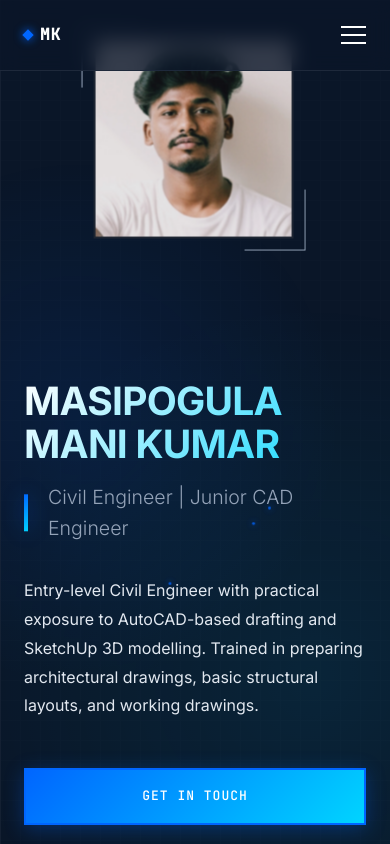
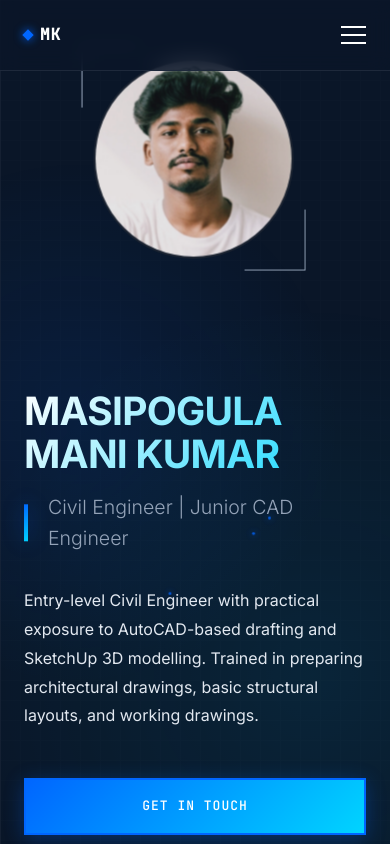
Before and after one commit to masipogulamani123-coder/Portfolio, a plain HTML site: page index.html in a window 390 px wide. Shown: the top 844 px of the page. Drawn offline with Linux system fonts and the light colour scheme.

Commit message:
Update index.html

```diff
--- a/index.html
+++ b/index.html
@@ -542,6 +542,7 @@
             border: 2px solid var(--blueprint-line);
             filter: grayscale(20%) brightness(0.9);
             transition: filter 0.4s ease;
+            border-radius: 50%;
         }
 
         .profile-image:hover {
@@ -575,7 +576,7 @@
             .profile-image-container {
                 width: 200px;
                 height: 200px;
-                margin: 40px auto 40px;
+                margin: 60px auto 30px;
                 position: relative;
                 right: auto;
                 top: auto;
@@ -1435,7 +1436,7 @@
                 <div class="contact-item">
                     <div class="contact-label">Education</div>
                     <div class="contact-value">
-                        B.Tech Civil Engineering (2022-2025)<br>Diploma Civil Engineering (CGPA 8.0)
+                        B.Tech Civil Engineering (2022-2025) - CGPA 6.2<br>Diploma Civil Engineering - CGPA 8.0
                     </div>
                 </div>
 
```
